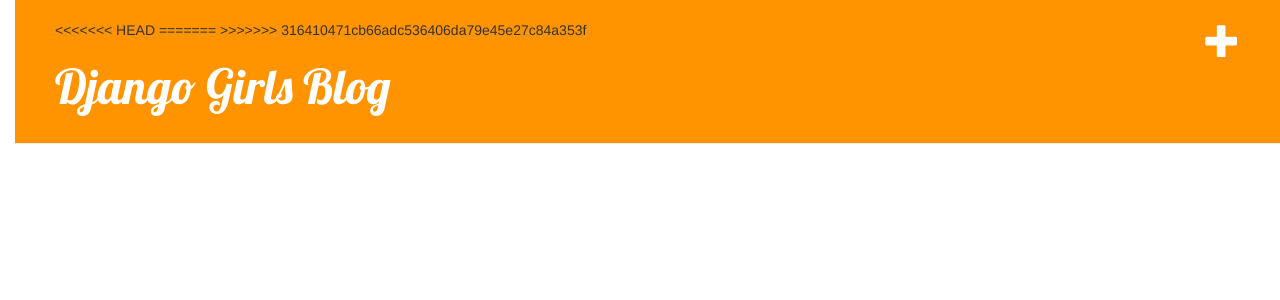
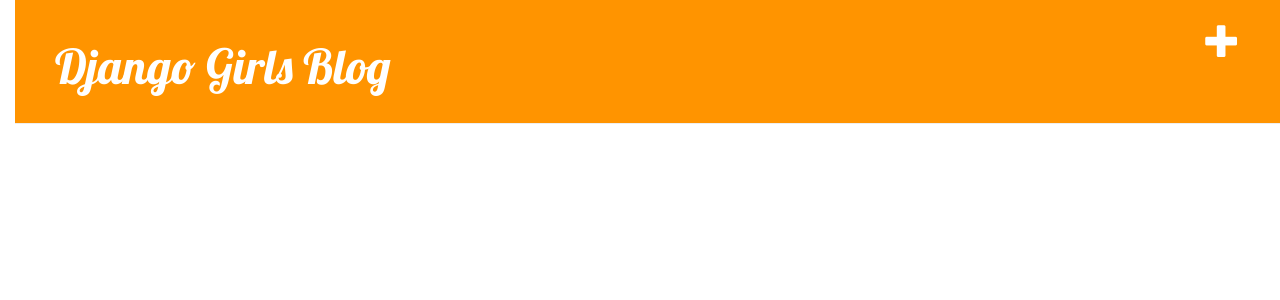
Before and after one commit to kitahara115/my-first-blog, a Django app: template blog/templates/blog/base.html in a window 1280 px wide. Shown: the top 300 px of the page. Run offline with Django 3.2, Linux system fonts and the light colour scheme; the template is opened without the code that fills it, so the values that code supplies are empty; the visitor is signed in with stand-in values (Sample User, id 1); parts of the project's set-up code (start-up, migrations or seed data) failed here and were passed over; some libraries are stand-ins or nearby versions.

Commit message:
テスト

```diff
--- a/blog/templates/blog/base.html
+++ b/blog/templates/blog/base.html
@@ -10,12 +10,11 @@
     </head>
     <body>
         <div class="page-header">
-<<<<<<< HEAD
+
         {% if user.is_authenticated %}
             <a href="{% url 'post_new' %}" class="top-menu"><span class="glyphicon glyphicon-plus"></span></a>
         {% endif %}
-=======
->>>>>>> 316410471cb66adc536406da79e45e27c84a353f
+
             <h1><a href="/">Django Girls Blog</a></h1>
         </div>
         <div class="content container">
--- a/blog/templates/blog/post_detail.html
+++ b/blog/templates/blog/post_detail.html
@@ -7,12 +7,11 @@
                 {{ post.published_date }}
             </div>
         {% endif %}
-<<<<<<< HEAD
+
         {% if user.is_authenticated %}
         <a class="btn btn-default" href="{% url 'post_edit' pk=post.pk %}"><span class="glyphicon glyphicon-pencil"></span></a>
         {% endif %}
-=======
->>>>>>> 316410471cb66adc536406da79e45e27c84a353f
+
         <h1>{{ post.title }}</h1>
         <p>{{ post.text|linebreaksbr }}</p>
     </div>
--- a/blog/urls.py
+++ b/blog/urls.py
@@ -4,9 +4,7 @@
 urlpatterns = [
     path('', views.post_list, name='post_list'),
     path('post/<int:pk>/', views.post_detail, name='post_detail'),
-<<<<<<< HEAD
     path('post/new/', views.post_new, name='post_new'),
     path('post/<int:pk>/edit/', views.post_edit, name="post_edit"),
-=======
->>>>>>> 316410471cb66adc536406da79e45e27c84a353f
+
 ]
--- a/blog/views.py
+++ b/blog/views.py
@@ -12,7 +12,7 @@
 def post_detail(request, pk):
     post  = get_object_or_404(Post, pk = pk)
     return render(request, 'blog/post_detail.html' , {'post':post})
-<<<<<<< HEAD
+
 
 def post_new(request):
     if request.method == "POST":
@@ -40,5 +40,3 @@
     else:
         form = PostForm(instance=post)
     return render(request, 'blog/post_edit.html', {'form' : form})
-=======
->>>>>>> 316410471cb66adc536406da79e45e27c84a353f
```
